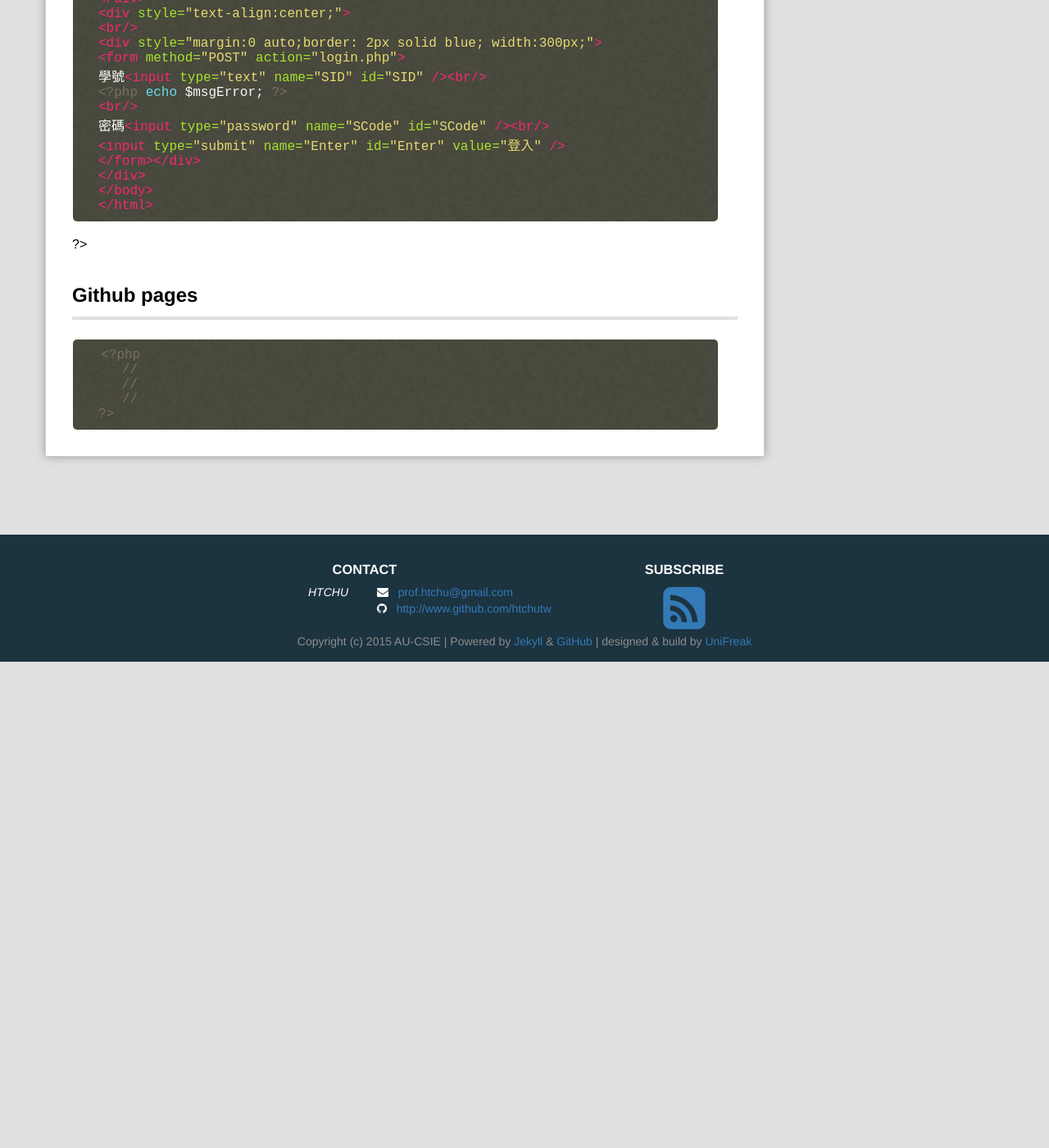
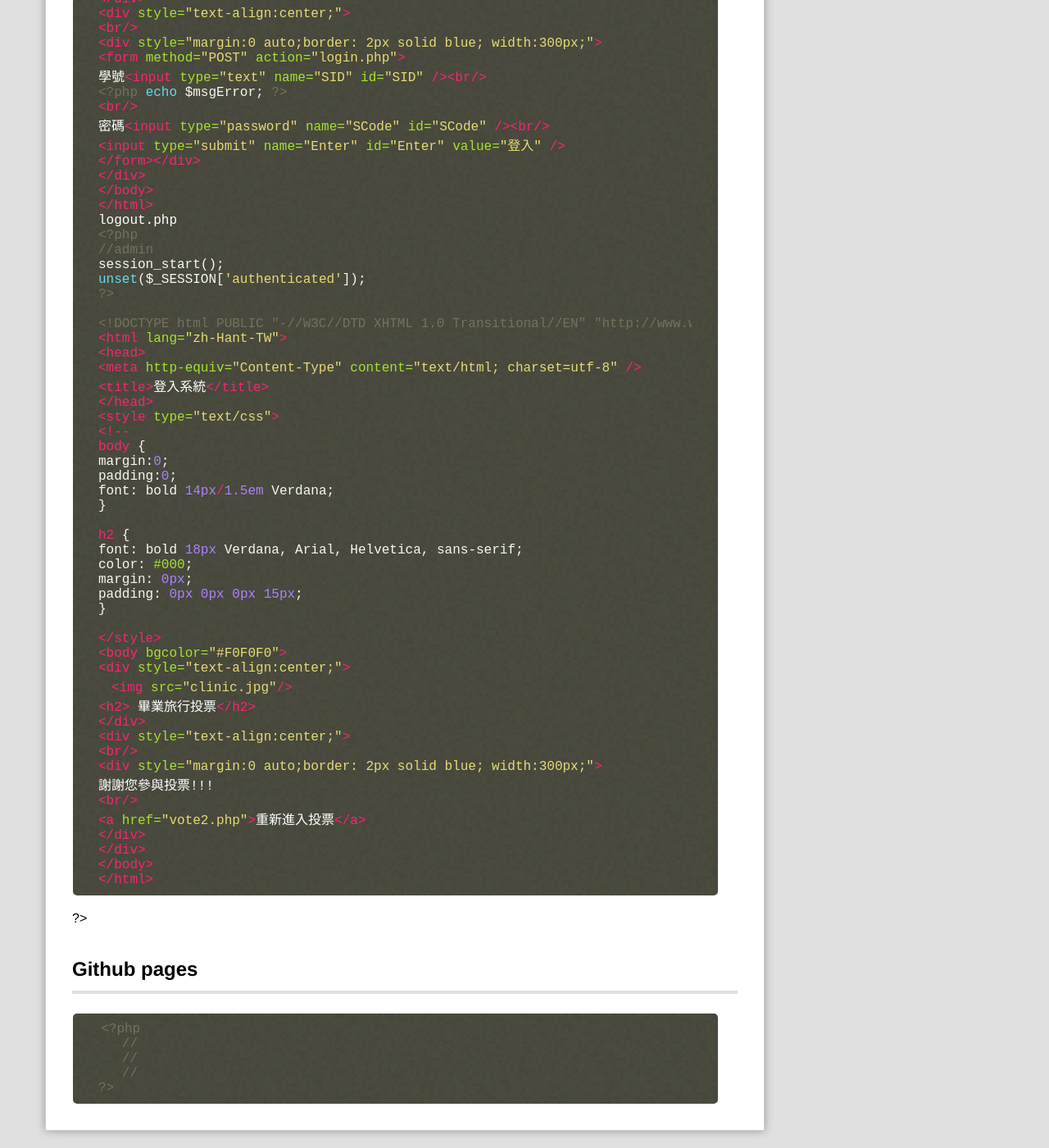
Before and after one commit to wily125/webcourse, a Jekyll site: the page built from _posts/2017-11-08-Class8.md, in a window 1280 px wide and 1400 px high, scrolled down 2852 px. Shown: the whole window at 82% size. Built offline with Jekyll 4.4.1, drawn with Linux system fonts in a browser that asks for light colours; Markdown is read by kramdown in place of the engine named in the settings; comment, search, counter and statistics services are not loaded; before the commit the page ends 3659 px from its top, so only the background shows below that.

Commit message:
Update 2017-11-08-Class8.md

````diff
--- a/_posts/2017-11-08-Class8.md
+++ b/_posts/2017-11-08-Class8.md
@@ -143,6 +143,50 @@ padding: 0px 0px 0px 15px;
 </div>
 </body>
 </html>
+logout.php
+<?php
+//admin
+session_start();
+unset($_SESSION['authenticated']);
+?>
+
+<!DOCTYPE html PUBLIC "-//W3C//DTD XHTML 1.0 Transitional//EN" "http://www.w3.org/TR/xhtml1/DTD/xhtml1-transitional.dtd">
+<html lang="zh-Hant-TW">
+<head>
+<meta http-equiv="Content-Type" content="text/html; charset=utf-8" />
+<title>登入系統</title>
+</head>
+<style type="text/css">
+<!--
+body {
+margin:0;
+padding:0;
+font: bold 14px/1.5em Verdana;
+}
+
+h2 {
+font: bold 18px Verdana, Arial, Helvetica, sans-serif;
+color: #000;
+margin: 0px;
+padding: 0px 0px 0px 15px;
+}
+
+</style>
+<body bgcolor="#F0F0F0">
+<div style="text-align:center;">
+　<img src="clinic.jpg"/>
+<h2> 畢業旅行投票</h2>
+</div>
+<div style="text-align:center;">
+<br/>
+<div style="margin:0 auto;border: 2px solid blue; width:300px;">
+謝謝您參與投票!!!
+<br/>
+<a href="vote2.php">重新進入投票</a>
+</div>
+</div>
+</body>
+</html>
 ```
 ?>
 
````
